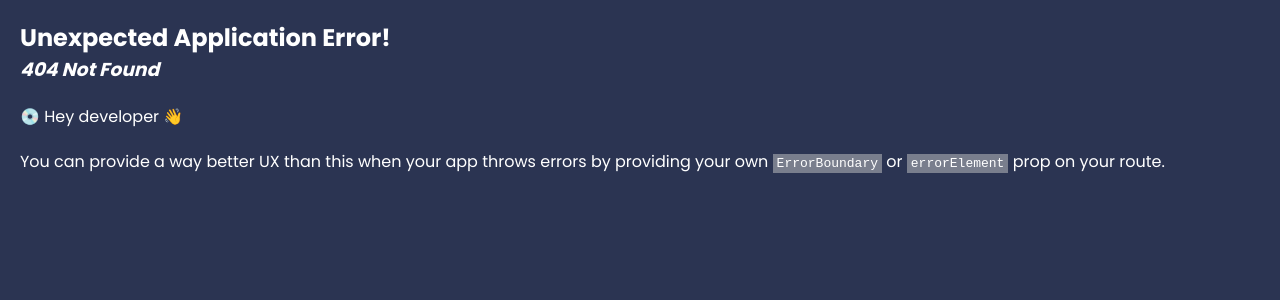
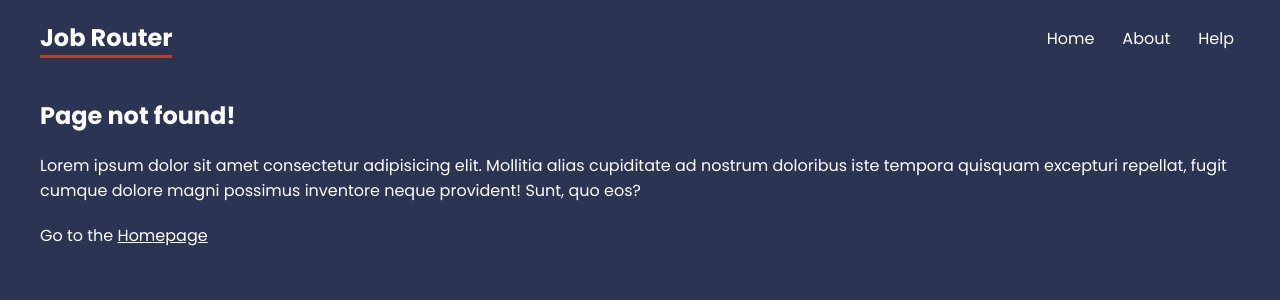
Before and after one commit to Eli-Keli/React-Jobs-Router, a React (Create React App) app: page /careers in a window 1280 px wide. Before the commit this address had no page. Shown: the top 300 px of the page. Built offline with nearby package versions, Linux system fonts and the light colour scheme.

Commit message:
project-5

```diff
--- a/src/App.js
+++ b/src/App.js
@@ -10,6 +10,7 @@
 import About from "./pages/About";
 import Faq from "./pages/help/Faq";
 import Contact from "./pages/help/Contact";
+import NotFound from "./pages/NotFound";
 
 // Layouts
 import RootLayout from "./layouts/RootLayout";
@@ -20,10 +21,13 @@
     <Route path="/" element={<RootLayout />}>
       <Route index element={<Home />} />
       <Route path="about" element={<About />} />
+
       <Route path="help" element={<HelpLayout />}>
         <Route path="faq" element={<Faq />} />
         <Route path="contact" element={<Contact />} />
       </Route>
+
+      <Route path="*" element={<NotFound />} />
     </Route>
   )
 )
--- /dev/null
+++ b/src/pages/NotFound.js
@@ -0,0 +1,14 @@
+import { Link } from "react-router-dom";
+
+export default function NotFound() {
+  return (
+    <div>
+      <h2>Page not found!</h2>
+
+      <p>Lorem ipsum dolor sit amet consectetur adipisicing elit. Mollitia alias cupiditate ad nostrum doloribus iste tempora quisquam excepturi repellat, fugit cumque dolore magni possimus inventore neque provident! Sunt, quo eos?</p>
+
+      <p>Go to the <Link to="/">Homepage</Link></p>
+
+    </div>
+  )
+}
```
